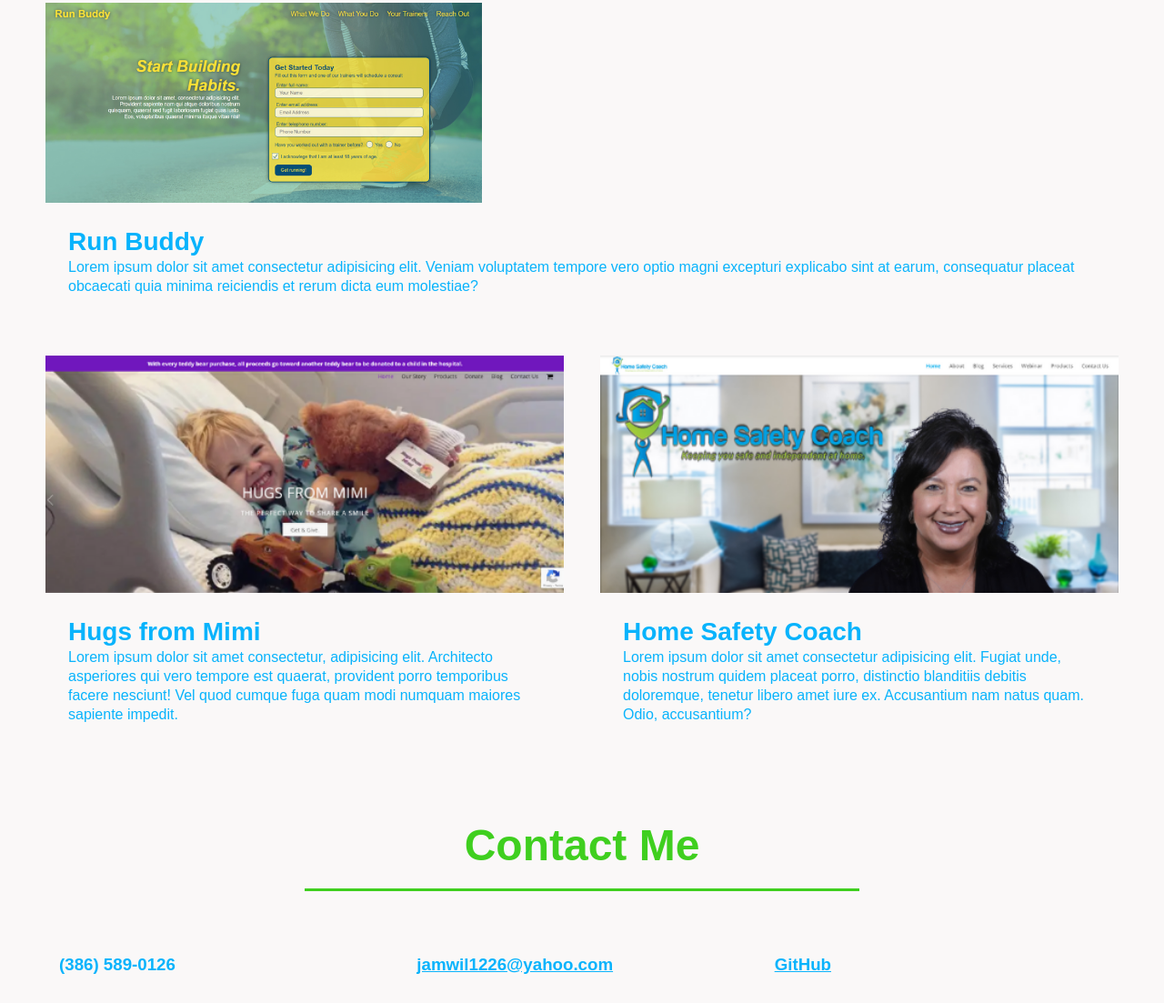
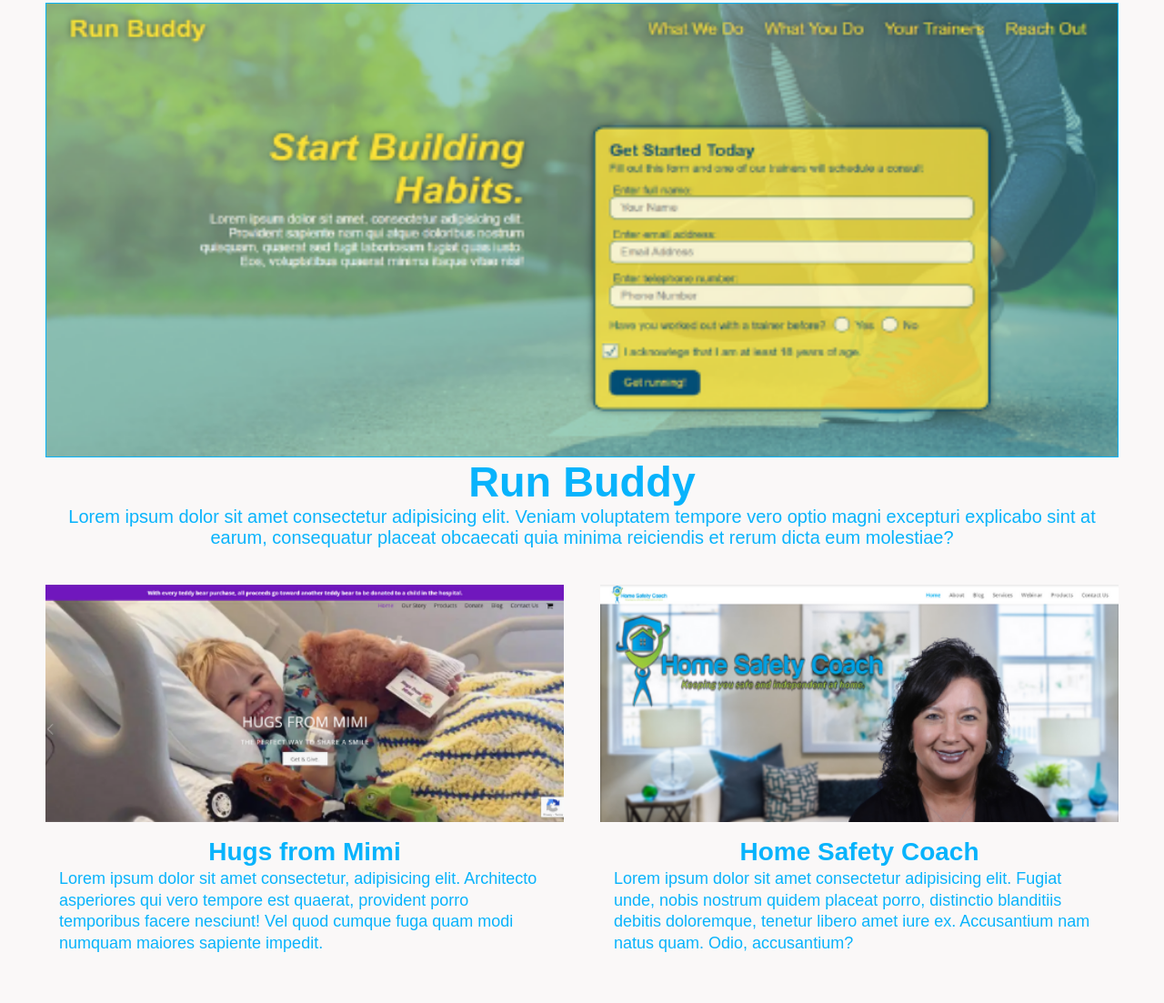
Before and after one commit to jamwil1226/Challenge-2, a plain HTML site: page index.html in a window 1280 px wide. Shown: the part 1989-3092 px from the top of the page at 91% size. Drawn offline with Linux system fonts and the light colour scheme.

Commit message:
updated css

```diff
--- a/assets/css/style.css
+++ b/assets/css/style.css
@@ -3,13 +3,6 @@
     --secondary-color: #3fcf1f;
     --tertiary-color: #faf8f8;
 
-    --fw-reg: 300;
-    --fw-bold: 900;
-
-    --fs-h1: 3rem;
-    --fs-h2: 2.25rem;
-    --fs-h3: 1.25rem;
-    --fs-body: 1rem;
 }
 
 * {
@@ -195,7 +188,7 @@ header nav ul li a:hover {
     display: flex;
     flex-wrap: wrap;
     align-items: center;
-    justify-content: space-between;
+    justify-content: space-evenly;
 }
 
 .service:last-child {
@@ -257,8 +250,22 @@ header nav ul li a:hover {
 }
 
 .project-main img {
-    max-width: 100%;
-    height: auto;
+    width: 100%;
+    height: 500px;
+    background-size: auto;
+    border: 1px solid var(--primary-color);
+}
+
+.project-main-info {
+    color: var(--primary-color);
+    font-size: 40px;
+    flex: 1 30%;
+    text-align: center;
+}
+
+.project-main-info p {
+    font-size: 20px;
+    text-align: center;
 }
 
 .project img {
@@ -266,8 +273,19 @@ header nav ul li a:hover {
 }
 
 .project-info {
-   padding: 25px;
+   padding: 15px;
    line-height: 1.3;
+}
+
+.project-info h3 {
+    color: var)var(--primary-color);
+    font-size: 46px;
+    flex: 1 30%;
+}
+
+.project-info p {
+    color: var(--primary-color);
+    font-size: 18px;
 }
 
 .text-left {
@@ -284,10 +302,12 @@ header nav ul li a:hover {
 
 .project-info h3 {
    font-size: 28px;
+   text-align: center;
 }
 
 .project.info p {
    font-size: 17px;
+   justify-content: center;
 }
 
 .contact {
@@ -296,14 +316,14 @@ header nav ul li a:hover {
 
 .contact-info {
     display: flex;
-    justify-content: space-between;
+    justify-content: space-evenly;
     flex-wrap: wrap;
     margin: 20px;
+    font-size: 18px;
 }
 
 .contact-info > * {
-    flex: 1;
-    margin: 15px;
+    margin: 25px;
     color: var(--primary-color);
 }
 
--- a/index.html
+++ b/index.html
@@ -128,7 +128,7 @@
                <a href="https://jamwil1226.github.io/run-buddy">
                     <img src="./assets/images/run-buddy-project.png" alt="Run Buddy Home Page.">
                 </a>
-                <div class="project-info">
+                <div class="project-main-info">
                     <h3 class="project-name">Run Buddy</h3>
                     <p>Lorem ipsum dolor sit amet consectetur adipisicing elit. Veniam voluptatem tempore vero optio magni excepturi explicabo sint at earum, consequatur placeat obcaecati quia minima reiciendis et rerum dicta eum molestiae?</p>
                 </div>
```
